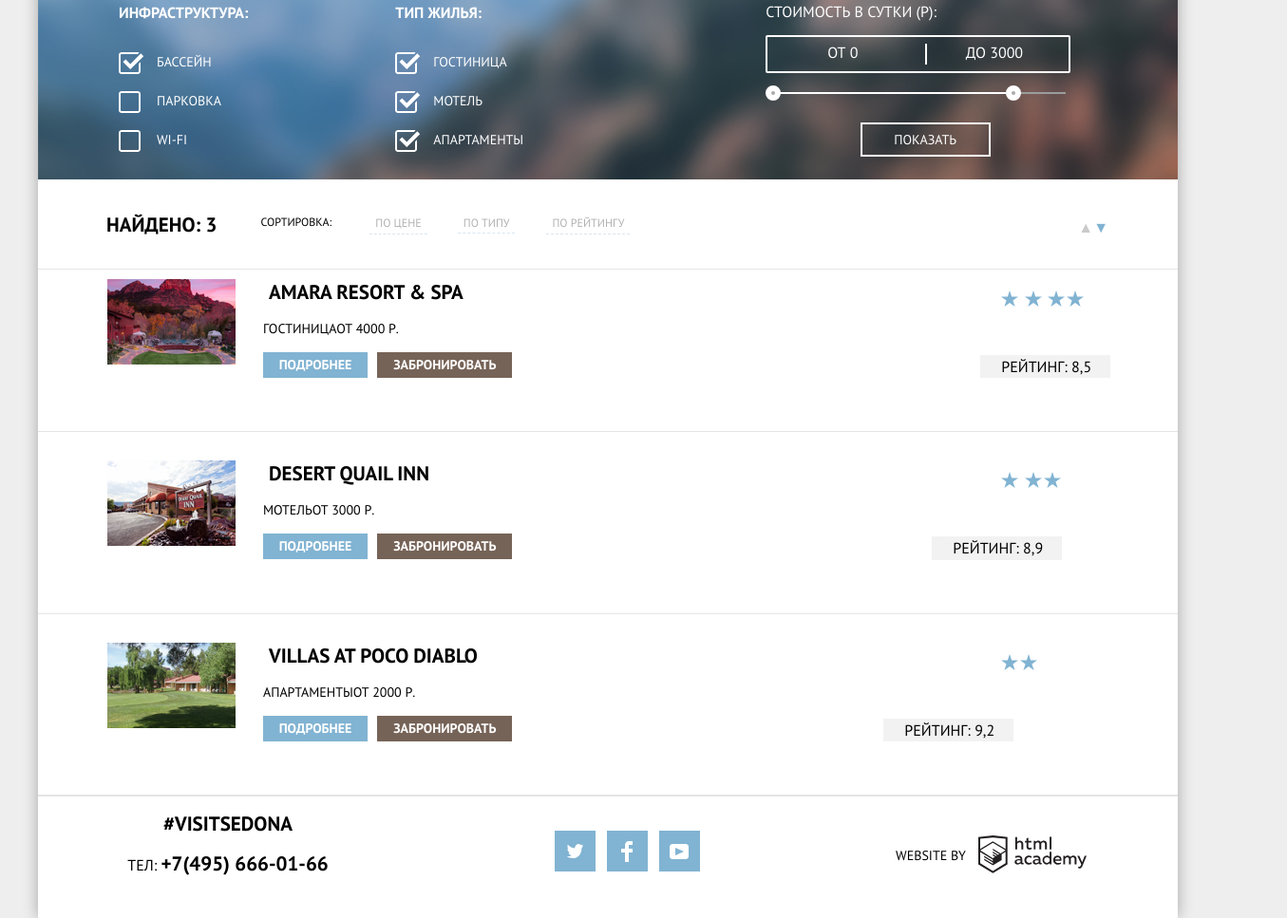
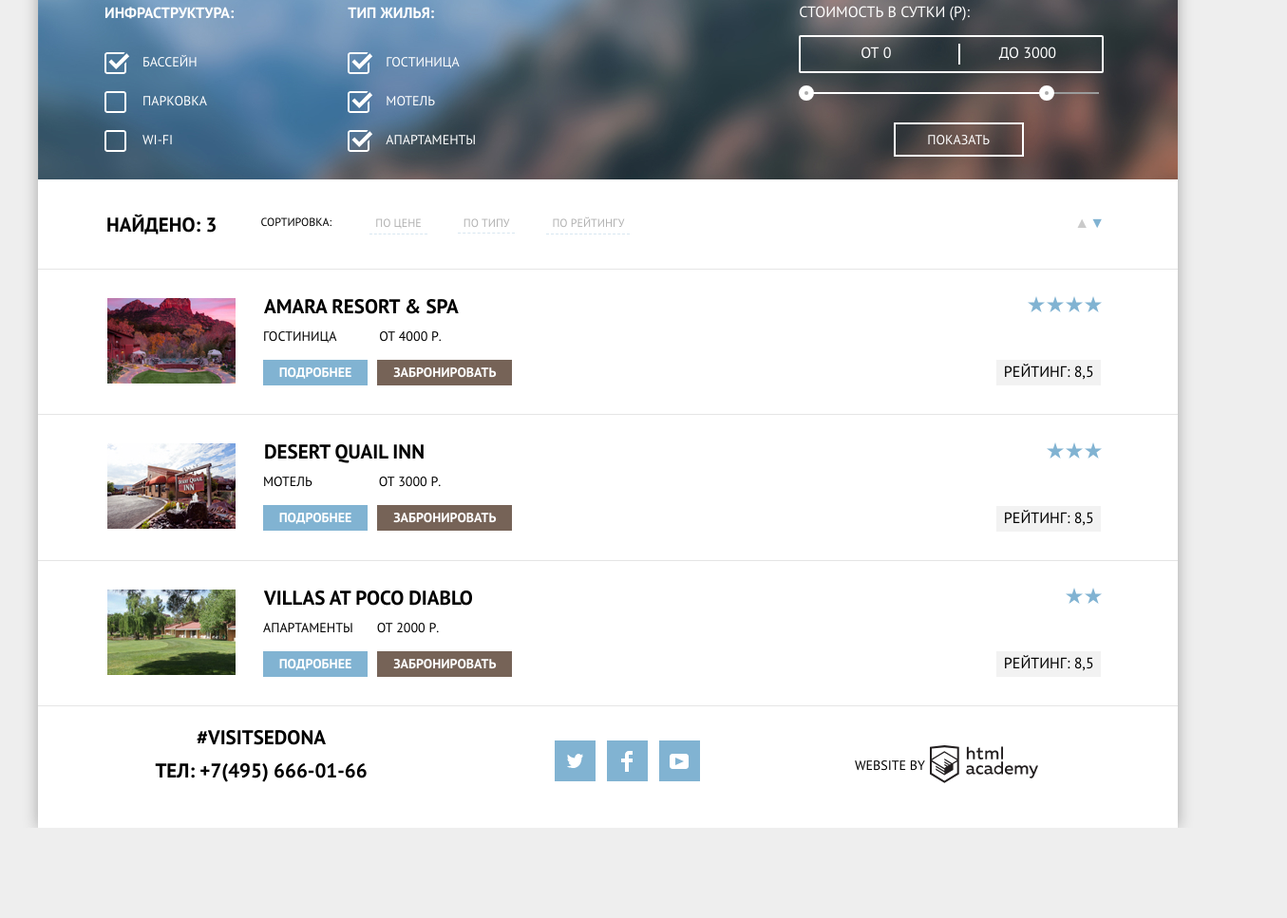
Before and after one commit to Dmitriy916/1704471-sedona-30, a plain HTML site: page catalog.html in a window 1280 px wide. Shown: the part 83-1050 px from the top of the page at 95% size, 1355 px wide, since content can reach past the window. After the commit the page ends 955 px from the top, so only its background shows below. Drawn offline with Linux system fonts and the light colour scheme.

Commit message:
Отправляю изменения
Доработал блок с рейтингами.
Поправил отступы в шапке и подвале.

```diff
--- a/catalog.html
+++ b/catalog.html
@@ -97,12 +97,11 @@
           <button class="button-price" href="#">По цене</button>
           <button class="button-type" href="#">По типу</button>
           <button class="button-rating" href="#">По рейтингу</button>
-        </div>
         <div class="symbols">
           <p class="symbols1"><span>&#9650<span></p>
           <p class="symbols2"><span>&#9660</span></p>
         </div>
-  </section>
+      </div>
   <section class="booking-section">
     <form action="https://echo.htmlacademy.ru" method="POST">
       <div class="booking-block">
@@ -116,20 +115,32 @@
                 </div>
               <button class="button button-details" href="#">Подробнее</button>
               <button class="button button-tobook" type="submit">Забронировать</button>
+            </div>
+            <div class="rating-block">
+              <div class="stars-block__row1">
+                <div class="stars-block__item">
                   <label class="ratings__label" for="stars-rating__1"></label>
                   <input class="rating__input" id="stars-rating__1" type="radio" value="1" name="rating">
-                <span class="stars__box"></span>
+                  <div class="stars__box"></div>
+                </div>
+                <div class="stars-block__item">
                   <label class="ratings__label" for="stars-rating__2"></label>
                   <input class="rating__input" id="stars-rating__2" type="radio" value="2" name="rating">
-                <span class="stars__box"></span>
+                  <div class="stars__box"></div>
+                </div>
+                <div class="stars-block__item">
                   <label class="ratings__label" for="stars-rating__3"></label>
                   <input class="rating__input" id="stars-rating__3" type="radio" value="3" name="rating">
-                <span class="stars__box"></span>
+                  <div class="stars__box"></div>
+                </div>
+                <div class="stars-block__item">
                   <label class="ratings__label" for="stars-rating__4"></label>
                   <input class="rating__input" id="stars-rating__4" type="radio" value="4" name="rating">
-                <span class="stars__box"></span>
-              <div>
-                <p class="rating-text">Рейтинг: 8,5</p>
+                  <div class="stars__box"></div>
+                </div>
+              </div>
+                <div class="rating-text__row1">
+                  <p>Рейтинг: 8,5</p>
                 </div>
             </div>
         </div>
@@ -140,22 +151,33 @@
             <div class="booking">
               <button class="booking-hotel__head" href="#">Desert Quail Inn</button>
                 <div class="hotel-title">
-                  <p class="booking-hotel__title">Мотель</p>
-                  <p class="booking-hotel__subtitle">От 3000 Р.</p>
+                  <p class="booking-motel__title">Мотель</p>
+                  <p class="booking-motel__subtitle">От 3000 Р.</p>
                 </div>
               <button class="button button-details" href="#">Подробнее</button>
               <button class="button button-tobook" type="submit">Забронировать</button>
                 <label class="ratings__label" for="stars-rating__1"></label>
+            </div>
+            <div class="rating-block">
+              <div class="stars-block__row2">
+                <div class="stars-block__item">
+                  <label class="ratings__label" for="stars-rating__1"></label>
                   <input class="rating__input" id="stars-rating__1" type="radio" value="1" name="rating">
-                <span class="stars__box"></span>
+                  <div class="stars__box"></div>
+                </div>
+                <div class="stars-block__item">
                   <label class="ratings__label" for="stars-rating__2"></label>
                   <input class="rating__input" id="stars-rating__2" type="radio" value="2" name="rating">
-                <span class="stars__box"></span>
+                  <div class="stars__box"></div>
+                </div>
+                <div class="stars-block__item">
                   <label class="ratings__label" for="stars-rating__3"></label>
                   <input class="rating__input" id="stars-rating__3" type="radio" value="3" name="rating">
-                <span class="stars__box"></span>
-              <div>
-                <p class="rating-text">Рейтинг: 8,9</p>
+                  <div class="stars__box"></div>
+                </div>
+              </div>
+                <div class="rating-text__row2">
+                  <p>Рейтинг: 8,5</p>
                 </div>
             </div>
         </div>
@@ -166,19 +188,27 @@
             <div class="booking">
               <button class="booking-hotel__head" href="#">Villas at Poco Diablo</button>
                 <div class="hotel-title">
-                  <p class="booking-hotel__title">Апартаменты</p>
-                  <p class="booking-hotel__subtitle">От 2000 Р.</p>
+                  <p class="booking-apartments__title">Апартаменты</p>
+                  <p class="booking-apartments__subtitle">От 2000 Р.</p>
                 </div>
               <button class="button button-details" href="#">Подробнее</button>
               <button class="button button-tobook" type="submit">Забронировать</button>
+            </div>
+            <div class="rating-block">
+              <div class="stars-block__row3">
+                <div class="stars-block__item">
                   <label class="ratings__label" for="stars-rating__1"></label>
                   <input class="rating__input" id="stars-rating__1" type="radio" value="1" name="rating">
-                <span class="stars__box"></span>
+                  <div class="stars__box"></div>
+                </div>
+                <div class="stars-block__item">
                   <label class="ratings__label" for="stars-rating__2"></label>
                   <input class="rating__input" id="stars-rating__2" type="radio" value="2" name="rating">
-                <span class="stars__box"></span>
-              <div>
-                <p class="rating-text">Рейтинг: 9,2</p>
+                  <div class="stars__box"></div>
+                </div>
+              </div>
+                <div class="rating-text__row3">
+                  <p>Рейтинг: 8,5</p>
                 </div>
             </div>
         </div>
@@ -186,14 +216,14 @@
     </form>
   </section>
 </main>
-<footer class="main__footer">
-   <section class="footer__contact">
-      <p><a href="#">#visitsedona</a></p>
-      <p>
-         ТЕЛ: <a class="contact__phone" href="tel:+79456660166">+7(495) 666-01-66</a>
-      </p>
+<footer class="main-footer">
+   <section class="footer-contact">
+      <div><a class="contact-title" href="#">#visitsedona</a></div>
+      <div class="contact-tel">
+         ТЕЛ: <a class="contact-number" href="tel:+79456660166">+7(495) 666-01-66</a>
+      </div>
    </section>
-   <section class="footer__social">
+   <section class="footer-social">
       <ul class="social">
          <li>
             <a class="social__button" href="#">
@@ -219,7 +249,5 @@
       </a>
    </section>
 </footer>
-
-
 </body>
 </html>
--- a/css/style.css
+++ b/css/style.css
@@ -26,11 +26,11 @@ height: auto;
 }
 
                               /* Navigation */
-
 .header-logo{
 display: flex;
 position: relative;
 z-index: 1;
+margin-left: 70px;
 }
 .cite__navigation{
 display: flex;
@@ -44,7 +44,7 @@ font-size: 14px;
 line-height: 26px;
 font-weight: bold;
 text-decoration: none;
-margin: 15px 85px;
+margin: 15px 70px;
 }
 .nav__foto{
 color: var(--basic-black);;
@@ -52,7 +52,7 @@ font-size: 14px;
 line-height: 26px;
 font-weight: bold;
 text-decoration: none;
-margin: 15px 85px;
+margin: 15px 70px;
 }
 .nav__maps{
 color: var(--basic-black);;
@@ -60,7 +60,7 @@ font-size: 14px;
 line-height: 26px;
 font-weight: bold;
 text-decoration: none;
-margin: 15px 85px;
+margin: 15px 130px;
 }
 .nav__link{
 color: var(--basic-black);;
@@ -68,7 +68,7 @@ font-size: 14px;
 line-height: 26px;
 font-weight: bold;
 text-decoration: none;
-margin: 15px 85px;
+margin: 15px 0px 15px 20px;
 }
 .nav__link::before{
 color: var(--basic-black);
@@ -176,7 +176,7 @@ transform: translateY(-15px);
 color: #ffffff;
 display: flex;
 position: relative;
-margin-left: 70px;
+margin-left: 55px;
 }
 .section__infrastructure h3{
 font-weight: bold;
@@ -184,9 +184,6 @@ font-size: 16px;
 line-height: 21px;
 padding-bottom: 15px;
 }
-
-/* check */
-
 .option{
 display: block;
 margin-bottom: 20px;
@@ -225,11 +222,10 @@ padding-bottom: 15px;
 font-weight: normal;
 font-size: 14px;
 line-height: 21px;
-margin-left: 155px;
+margin-left: 120px;
 }
 
                               /* Filter */
-
 .filter-range-wrapper{
 padding: 20px;
 padding-left: 0px;
@@ -292,7 +288,7 @@ width: 317px;
 height: 36px;
 }
 .section-cost{
-margin-left: 255px;
+margin-left: 340px;
 }
 .section-cost__title{
 text-align: center;
@@ -308,7 +304,7 @@ border-left: 2px solid #fff;
 .sorting-block{
 display: flex;
 transform: translateY(20px);
-border-bottom: 1px solid #E5E5E5;
+margin-bottom: 20px;
 }
 .sorting-block__head{
 font-weight: bold;
@@ -389,9 +385,8 @@ opacity: 1;
 }
 .symbols{
 display: flex;
-float: right;
-margin-right: 73px;
-transform: translateY(-50px);
+transform: translateY(-15px);
+margin-left: 39%;
 color: #CACACA;
 }
 .symbols1{
@@ -409,22 +404,26 @@ color: var(--basic-black);
 
                               /* booking-section */
 .booking-block{
-  margin-top: 30px;
-border-bottom: 1px solid #E5E5E5;
+border-top: 1px solid #E5E5E5;
+margin-bottom: 30px;
 }
 .booking{
+margin-top: 15px;
 margin-left: 29px;
 }
 .booking-hotel{
 display: flex;
 }
 .booking-hotel img{
+margin-top: 30px;
 margin-left: 73px;
 object-fit: contain;
 width: 135px;
 height: 90px;
 }
 .booking-hotel__head{
+margin-top: 10px;
+margin-left: -5px;
 font-weight: bold;
 font-size: 21px;
 line-height: 26px;
@@ -444,10 +443,35 @@ opacity: 0.3;
 display: flex;
 }
 .booking-hotel__title{
+margin-top: 7px;
+margin-right: 45px;
 font-size: 14px;
 line-height: 21px;
 }
 .booking-hotel__subtitle{
+margin-top: 7px;
+font-size: 14px;
+line-height: 21px;
+}
+.booking-motel__title{
+margin-top: 7px;
+margin-right: 70px;
+font-size: 14px;
+line-height: 21px;
+}
+.booking-motel__subtitle{
+margin-top: 7px;
+font-size: 14px;
+line-height: 21px;
+}
+.booking-apartments__title{
+margin-right: 25px;
+margin-top: 7px;
+font-size: 14px;
+line-height: 21px;
+}
+.booking-apartments__subtitle{
+margin-top: 7px;
 font-size: 14px;
 line-height: 21px;
 }
@@ -492,8 +516,23 @@ outline: none;
 border: none;
 }
 
-/* stars rating */
-
+                              /* rating-block */
+.stars-block__row1{
+display: flex;
+margin-top: 10px;
+margin-left: 15px;
+margin-left: 525px;
+}
+.stars-block__row2{
+display: flex;
+margin-top: 10px;
+margin-left: 525px;
+}
+.stars-block__row3{
+display: flex;
+margin-top: 10px;
+margin-left: 565px;
+}
 .ratings__label{
 padding: 10px;
 }
@@ -502,24 +541,52 @@ appearance: none;
 }
 .stars__box{
 position: absolute;
-width: 20px;
-height: 20px;
+margin-left: 18px;
+width: 18px;
+height: 17px;
 background-image: url(../img/star.svg);
 background-repeat: no-repeat;
-transform: translateY(-65px);
-margin-left: 38%;
 }
-.rating-text{
-width: 110px;
-padding: 3px 12px 3px 15px;
+.rating-text__row1{
+margin-top: 67px;
+margin-left: 510px;
 border: 1px solid;
 background: #F2F2F2;
 border: none;
 text-align: center;
-transform: translateY(-40px);
-margin-left: 210%;
+width: 110px;
+height: 27px;
 }
-
+.rating-text__row2{
+margin-top: 67px;
+margin-left: 490px;
+border: 1px solid;
+background: #F2F2F2;
+border: none;
+text-align: center;
+width: 110px;
+height: 27px;
+}
+.rating-text__row3{
+margin-top: 67px;
+margin-left: 510px;
+border: 1px solid;
+background: #F2F2F2;
+border: none;
+text-align: center;
+font-weight: normal;
+width: 110px;
+height: 27px;
+}
+.rating-text__row1 p{
+padding-top: 3px;
+}
+.rating-text__row2 p{
+padding-top: 3px;
+}
+.rating-text__row3 p{
+padding-top: 3px;
+}
                               /* City */
 .city{
 display: flex;
@@ -776,8 +843,8 @@ line-height: 26px;
 font-weight: bold;
 }
 .block-people{
-display: flex;
-justify-content: center;
+display: grid;
+grid-template-columns: 1fr 1fr;
 margin-bottom: 54px;
 }
 .title-adults{
@@ -794,9 +861,8 @@ outline: none;
 border: none;
 }
 .title-children{
-padding-right: 25px;
-padding-left: 10px;
-margin-left: 20px;
+padding-left: 40px;
+padding-right: 22px;
 width: 68px;
 font-size: 14px;
 line-height: 26px;
@@ -839,7 +905,11 @@ outline: none;
 }
 
                               /* Footer */
-.main__footer{
+.main-footer{
+text-align: center;
+display: grid;
+grid-template-columns: 1fr 1fr 1fr;
+background: rgba(255, 255, 255, 0.9);
 border-top: 1px solid #E5E5E5;
 }
 .social__button{
@@ -850,32 +920,36 @@ width: 43px;
 height: 43px;
 color: inherit;
 }
-.footer__social{
+.footer-social{
 display: flex;
 flex-wrap: wrap;
 justify-content: space-between;
 padding-top: 30px;
 }
-.main__footer{
-text-align: center;
-display: grid;
-grid-template-columns: 1fr 1fr 1fr;
-background: rgba(255, 255, 255, 0.9);
+.footer-contact{
+margin-left: 70px;
+margin-top: 20px;
 }
-.footer__contact a{
-margin-top: 23px;
-margin-left: px;
+.contact-tel{
+font-size: 21px;
+line-height: 26px;
+font-weight: bold;
+padding-top: 9px;
+}
+.contact-number{
+font-weight: bold;
+font-size: 21px;
+line-height: 26px;
+color: var(--basic-black);
+text-decoration: none;
+}
+.contact-title{
 color: var(--basic-black);
 font-size: 21px;
 line-height: 26px;
 font-weight: bold;
 text-transform: uppercase;
 text-decoration: none;
-}
-.contact__phone{
-font-size: 21px;
-line-height: 26px;
-font-weight: bold;
 }
 .social{
 display: flex;
@@ -901,17 +975,15 @@ line-height: 26px;
 font-weight: normal;
 margin-top: 49px;
 margin-bottom: 45px;
-margin-left: 100px;
+margin-left: 60px;
 }
 .footer-img{
-margin-left: 10px;
 margin-bottom: 43px;
 margin-top: 40px;
 color: #231F20;
-margin-right: 210px;
+padding-left: 5px;
 }
 .footer__website{
 background: rgba(255, 255, 255, 0.9);
-display: grid;
-grid-template-columns: 1fr 1fr;
+display: flex;
 }
```
Also changed, not shown: index.html (+0 -4 lines). Lines whose indentation alone changed are shown as unchanged.
